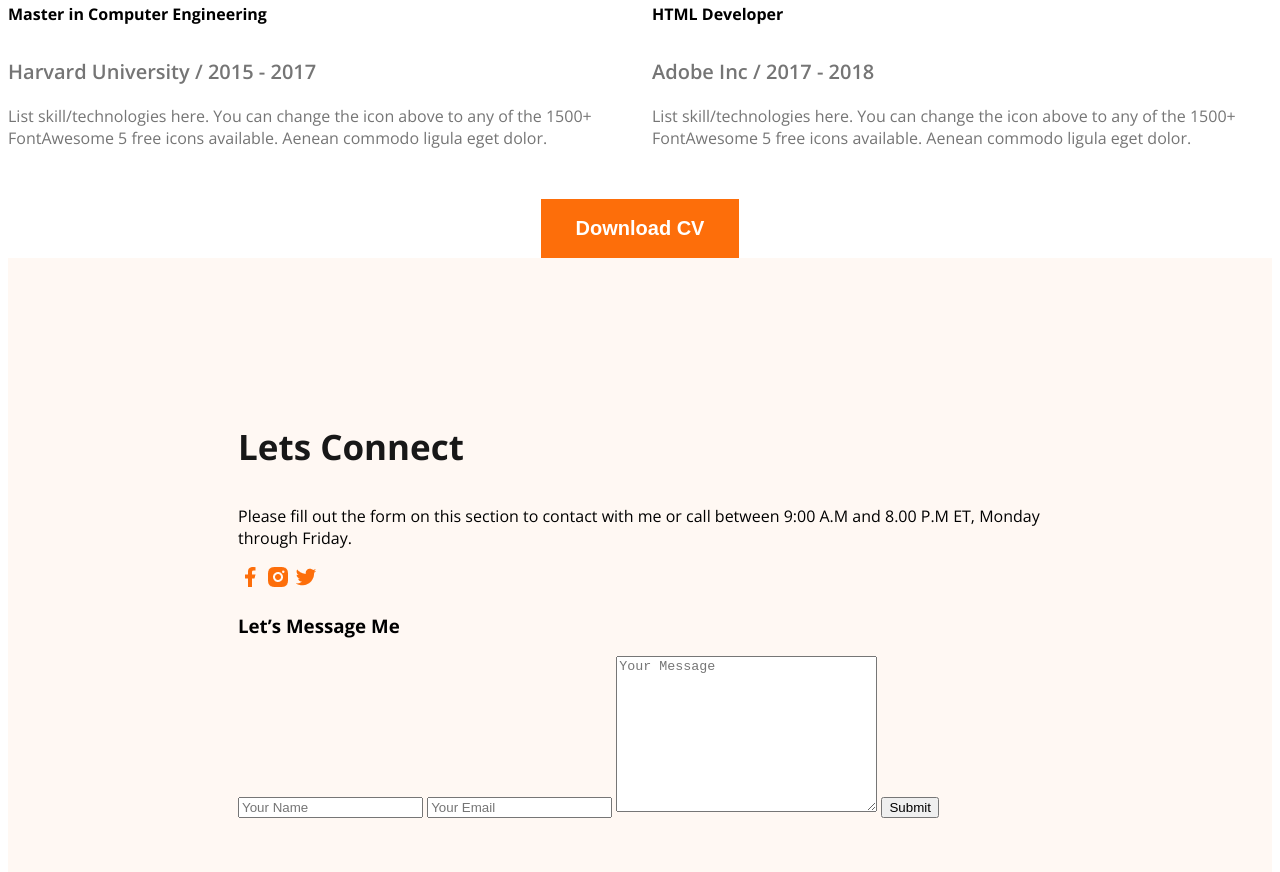
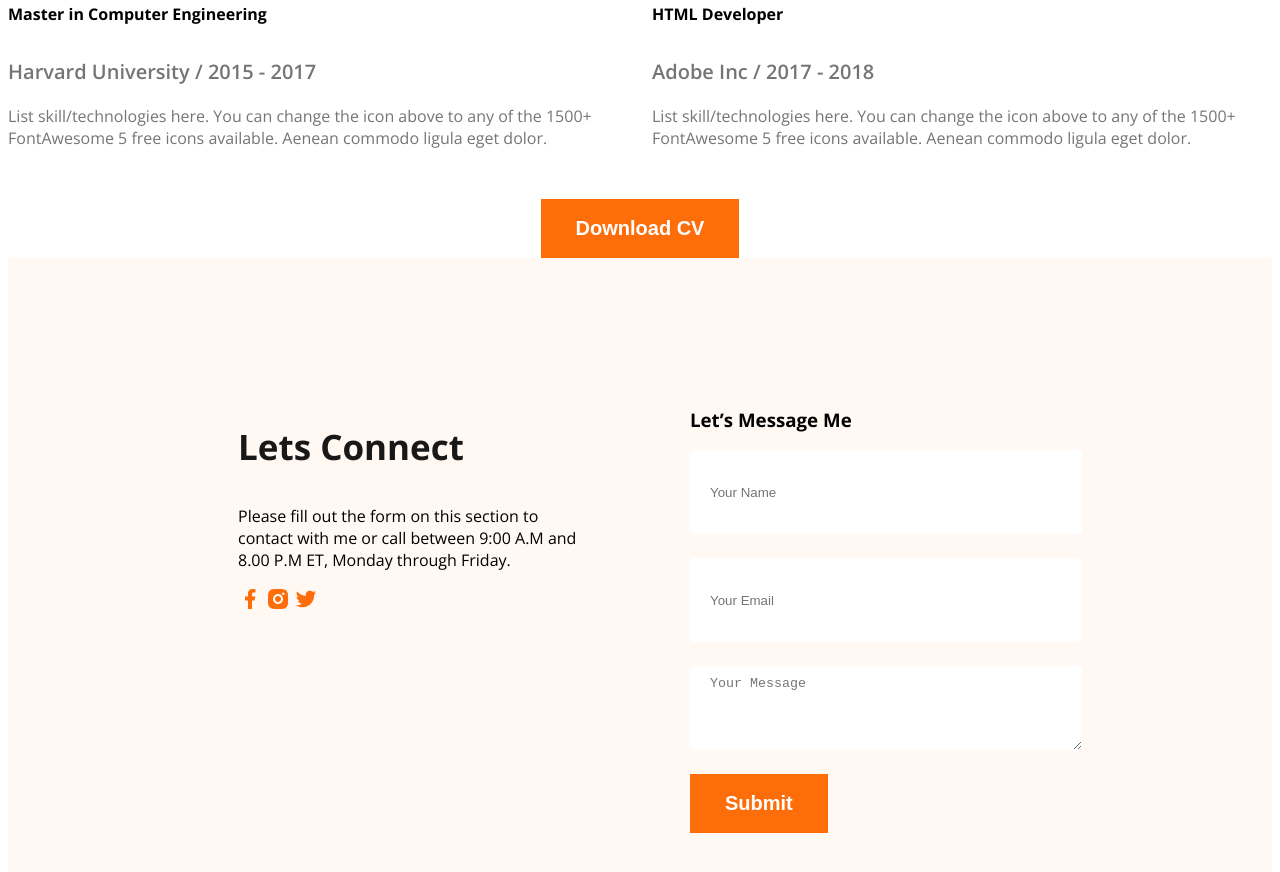
Before and after one commit to arafat-esat/web-dev-portfolio, a plain HTML site: page index.html in a window 1280 px wide. Shown: the part 2745-3617 px from the top of the page. Drawn offline with nearby package versions, Linux system fonts and the light colour scheme.

Commit message:
complete page

```diff
--- a/index.html
+++ b/index.html
@@ -161,8 +161,8 @@
         <form action="">
             <input type="text" name="name" id="name" placeholder="Your Name" />
             <input type="email" name="email" id="email" placeholder="Your Email" />
-            <textarea name="message" id="message" cols="30" rows="10" placeholder="Your Message"></textarea>
-            <input type="submit" value="Submit" />
+            <textarea name="message" id="message" cols="30" rows="20" placeholder="Your Message"></textarea>
+            <input class="btn-primary" type="submit" value="Submit" />
         </form>
     </div>
 
--- a/portfolio.css
+++ b/portfolio.css
@@ -139,4 +139,20 @@ margin: 0px 100px;}
      /* footer styles*/
      footer{
       padding: 130px 230px;
+      display: flex;
+      gap: 100px;
      }
+     .footer-column{
+      width: 50%;
+     }
+
+     footer input[type="text"], footer input[type="email"], footer textarea{
+      height: 64px;
+      border-radius: 5px;
+      background-color: white;
+      display: block;
+      width: 100%;
+      padding: 10px 20px;
+      margin-bottom: 24px;
+      border: none;
+     }
```
